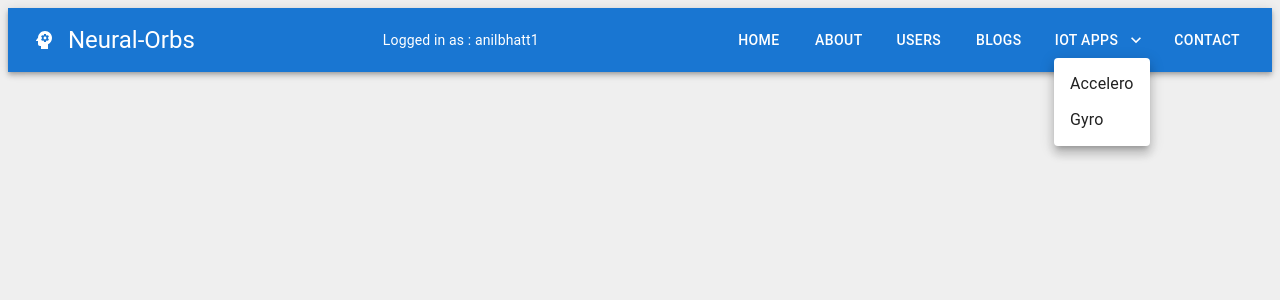
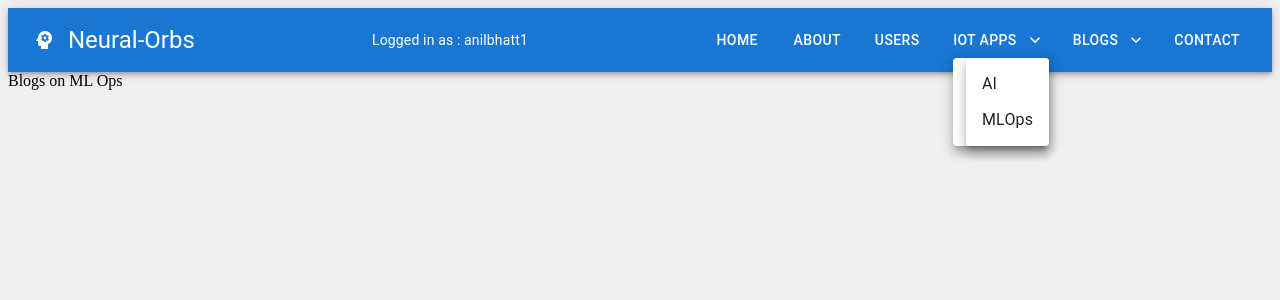
Before and after one commit to anilbhatt1/neuralorbs, a React (Create React App) app: page /blogs/MLOps in a window 1280 px wide. Both pictures are taken after a click on the button "IOT APPS". Shown: the top 300 px of the page. Built offline with nearby package versions, Linux system fonts and the light colour scheme.

Commit message:
Modified blogs click

```diff
--- a/src/App.js
+++ b/src/App.js
@@ -3,7 +3,9 @@ import './App.css';
 import { MuiNavbar } from './components/MuiNavbar';
 import Home from './pages/Home';
 import About from './pages/About';
-import Blogs from './pages/Blogs';
+import Blogs from './pages/Blogs/Blogs';
+import BlogsAI from './pages/Blogs/BlogsAI';
+import BlogsMLOps from './pages/Blogs/BlogsMLOps';
 import Contact from './pages/Contact';
 import IotUsers from './pages/Users/IotUsers';
 import IotAccelero from './pages/IotApps/IotAccelero';
@@ -21,6 +23,8 @@ const App = () => {
                 <Route path="/about" element={<About />} />
                 <Route path="/users" element={<IotUsers />} />
                 <Route path="/blogs" element={<Blogs />} />
+                <Route path="/blogs/AI" element={<BlogsAI />} />
+                <Route path="/blogs/MLOps" element={<BlogsMLOps />} />
                 <Route path="/contact" element={<Contact />} />
                 <Route path="/iotapps/accelero" element={<IotAccelero username={"anilbhatt1"}/>} />
                 <Route path="/iotapps/accelero/get"
--- a/src/components/MuiNavbar.jsx
+++ b/src/components/MuiNavbar.jsx
@@ -22,6 +22,15 @@ export const MuiNavbar = () => {
         console.log('handleGyroclicked');
         setAnchorEl(null)
     }
+    const handleblogsAI = () => {
+        console.log('handleblogsAI clicked');
+        setAnchorEl(null)
+    }
+    const handleblogsMLOps = () => {
+        console.log('handleblogsMLOps clicked');
+        setAnchorEl(null)
+    }
+
 return(
     <AppBar position='static'>
         <Toolbar>
@@ -38,7 +47,7 @@ return(
                 <Button component={Link} to="/" color='inherit'>Home</Button>
                 <Button component={Link} to="/about" color='inherit'>About</Button>
                 <Button component={Link} to="/users" color='inherit'>Users</Button>
-                <Button component={Link} to="/blogs" color='inherit'>Blogs</Button>
+                {/* <Button component={Link} to="/blogs" color='inherit'>Blogs</Button> */}
                 <Button color='inherit'
                         id='resources-button'
                         onClick={handleClick}
@@ -72,6 +81,42 @@ return(
                             Gyro
                         </MenuItem>
                     </Menu>
+
+                    <Button color='inherit'
+                        id='resources-button1'
+                        onClick={handleClick}
+                        aria-controls={open ? 'resources-menu1' : undefined}
+                        aria-haspopup='true'
+                        aria-expanded={open ? 'true' : undefined}
+                        endIcon={<KeyboardArrowDownIcon />}
+                        component={Link} to="/blogs"
+                >
+                    Blogs
+                </Button>
+                    <Menu id='resources-menu1'
+                        anchorEl={anchorEl}
+                        open={open}
+                        MenuListProps={{
+                            "aria-labelledby":'resources-button1'
+                        }}
+                        onClose={handleClose}
+                        anchorOrigin={{
+                            vertical: 'bottom',
+                            horizontal: 'right'
+                        }}
+                        transformOrigin={{
+                            vertical: 'top',
+                            horizontal: 'right'
+                        }}
+                    >
+                        <MenuItem component={Link} to="/blogs/AI" onClick={handleblogsAI}>
+                            AI
+                        </MenuItem>
+                        <MenuItem component={Link} to="/blogs/MLOps" onClick={handleblogsMLOps}>
+                            MLOps
+                        </MenuItem>
+                    </Menu>
+
                 <Button component={Link} to="/contact" color='inherit'>Contact</Button>
             </Stack>
         </Toolbar>
--- /dev/null
+++ b/src/pages/Blogs/BlogsAI.jsx
@@ -0,0 +1,11 @@
+import React from 'react';
+
+const BlogsAI = () => {
+    return (
+        <div>
+            Blogs on AI
+        </div>
+    );
+};
+
+export default BlogsAI;
--- /dev/null
+++ b/src/pages/Blogs/BlogsMLOps.jsx
@@ -0,0 +1,11 @@
+import React from 'react';
+
+const BlogsMLOps = () => {
+    return (
+        <div>
+            Blogs on ML Ops
+        </div>
+    );
+};
+
+export default BlogsMLOps;
```
Also changed, not shown: src/pages/Blogs/Blogs.jsx (renamed from src/pages/Blogs.jsx).
